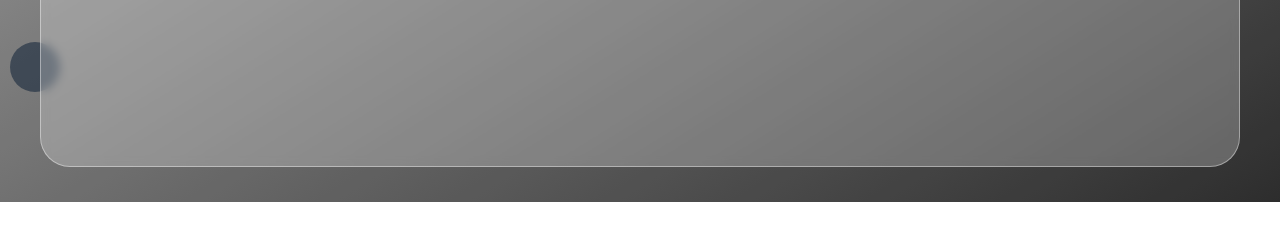
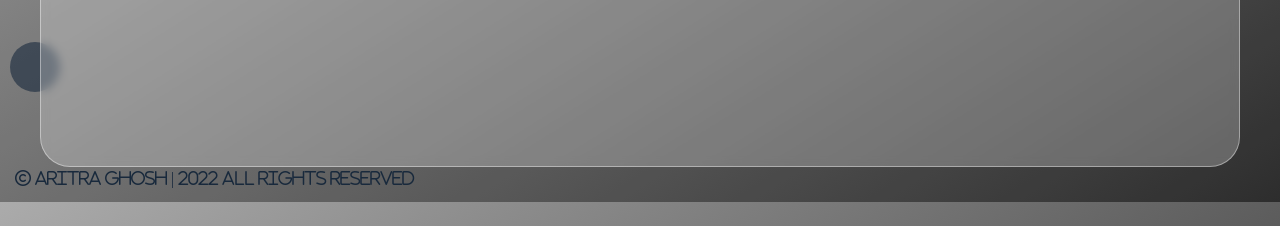
Before and after one commit to itisaritra/itisaritra.github.io, a plain HTML site: page index.html in a window 1280 px wide. Shown: the part 598-824 px from the top of the page. Before the commit the page ends 800 px from the top, so only its background shows below. Drawn offline with nearby package versions, Linux system fonts and the light colour scheme.

Commit message:
Update index.html

```diff
--- a/index.html
+++ b/index.html
@@ -375,6 +375,14 @@
         </div>
         <!--portfolio item details popup end-->
 
+        <!--footer start-->
+        <footer class="footer">
+            <div class="footer-text">
+                <span class="far fa-copyright"> Aritra Ghosh | 2022 All rights reserved</span>
+            </div>
+        </footer>
+        <!--footer end-->
+
         <script src="script.js"></script>
     </body>
 </html>
```
